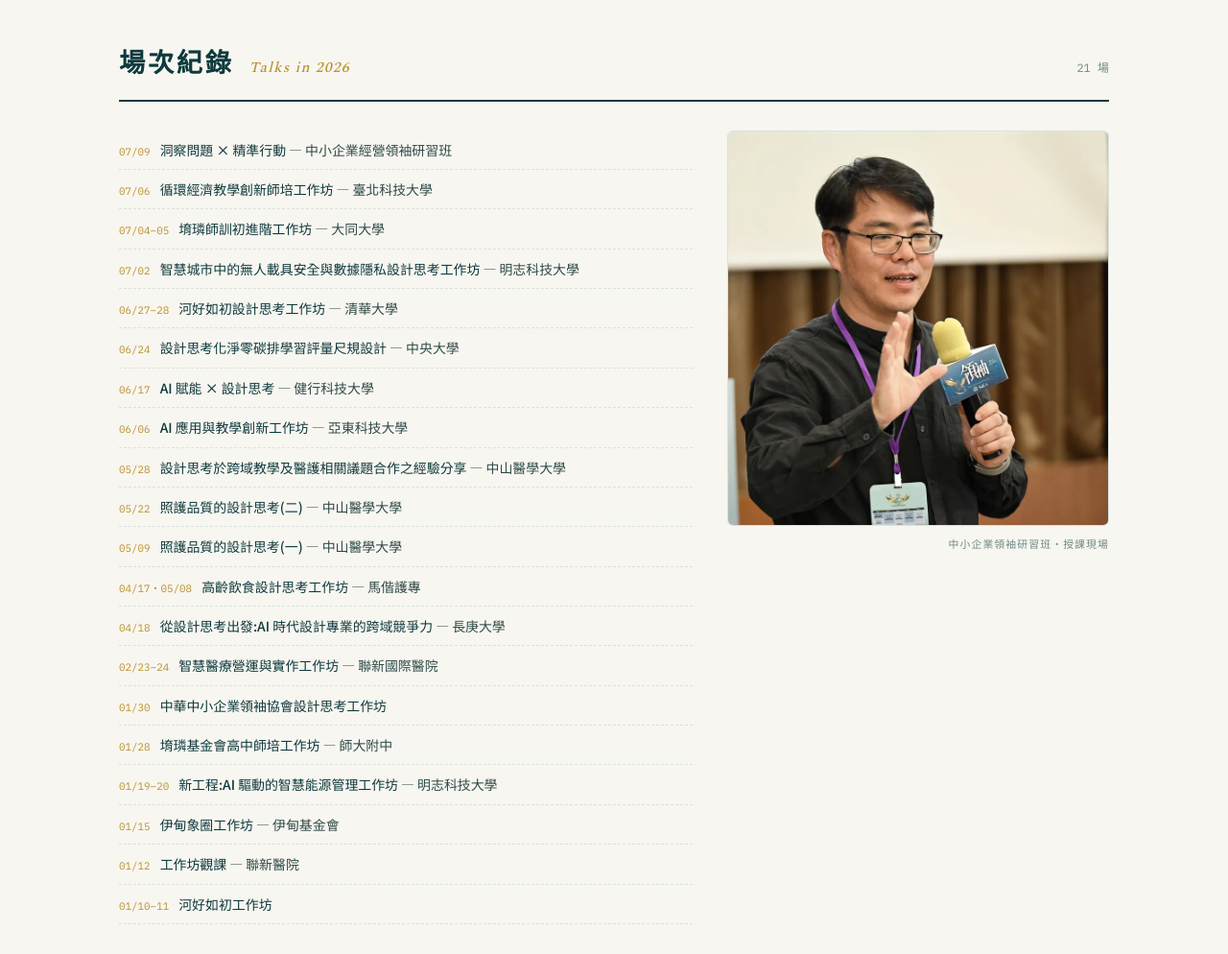
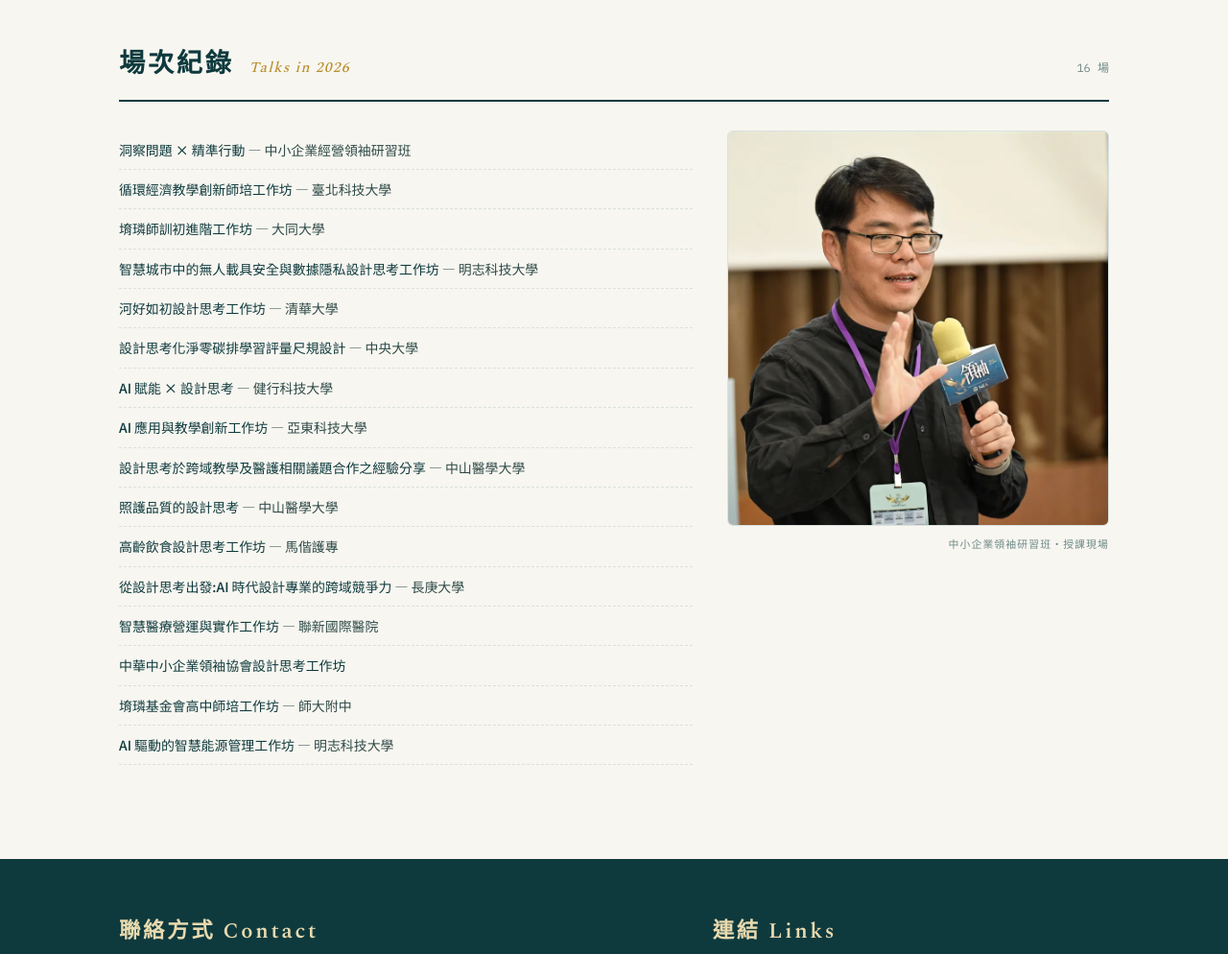
Before and after one commit to hauhuang/hauhuang.github.io, a plain HTML site: page talks.html in a window 1280 px wide. Shown: the part 1200-2194 px from the top of the page at 96% size. Drawn offline with nearby package versions, Linux system fonts and the light colour scheme.

Commit message:
Add files via upload

```diff
--- a/talks.html
+++ b/talks.html
@@ -237,34 +237,28 @@ a.stat:hover .l{color:var(--teal);}
   <p class="talks-lede" style="margin-top:22px;">各主題均可依場域需求組合模組、客製內容與時數。</p>
 </section>
 <section>
-  <div class="sec-head"><h2>場次紀錄</h2><span class="sec-en">Talks in 2026</span><span class="count">21 場</span></div>
+  <div class="sec-head"><h2>場次紀錄</h2><span class="sec-en">Talks in 2026</span><span class="count">16 場</span></div>
   <div class="talks-grid">
     <div>
       <ul class="plain">
-        <li><span class="year-chip">07/09</span><b>洞察問題 × 精準行動</b> — 中小企業經營領袖研習班</li>
-        <li><span class="year-chip">07/06</span><b>循環經濟教學創新師培工作坊</b> — 臺北科技大學</li>
-        <li><span class="year-chip">07/04–05</span><b>堉璘師訓初進階工作坊</b> — 大同大學</li>
-        <li><span class="year-chip">07/02</span><b>智慧城市中的無人載具安全與數據隱私設計思考工作坊</b> — 明志科技大學</li>
-        <li><span class="year-chip">06/27–28</span><b>河好如初設計思考工作坊</b> — 清華大學</li>
-        <li><span class="year-chip">06/24</span><b>設計思考化淨零碳排學習評量尺規設計</b> — 中央大學</li>
-        <li><span class="year-chip">06/17</span><b>AI 賦能 × 設計思考</b> — 健行科技大學</li>
-        <li><span class="year-chip">06/06</span><b>AI 應用與教學創新工作坊</b> — 亞東科技大學</li>
+        <li><b>洞察問題 × 精準行動</b> — 中小企業經營領袖研習班</li>
+        <li><b>循環經濟教學創新師培工作坊</b> — 臺北科技大學</li>
+        <li><b>堉璘師訓初進階工作坊</b> — 大同大學</li>
+        <li><b>智慧城市中的無人載具安全與數據隱私設計思考工作坊</b> — 明志科技大學</li>
+        <li><b>河好如初設計思考工作坊</b> — 清華大學</li>
+        <li><b>設計思考化淨零碳排學習評量尺規設計</b> — 中央大學</li>
+        <li><b>AI 賦能 × 設計思考</b> — 健行科技大學</li>
+        <li><b>AI 應用與教學創新工作坊</b> — 亞東科技大學</li>
+        <li><b>設計思考於跨域教學及醫護相關議題合作之經驗分享</b> — 中山醫學大學</li>
+        <li><b>照護品質的設計思考</b> — 中山醫學大學</li>
+        <li><b>高齡飲食設計思考工作坊</b> — 馬偕護專</li>
+        <li><b>從設計思考出發:AI 時代設計專業的跨域競爭力</b> — 長庚大學</li>
+        <li><b>智慧醫療營運與實作工作坊</b> — 聯新國際醫院</li>
+        <li><b>中華中小企業領袖協會設計思考工作坊</b></li>
+        <li><b>堉璘基金會高中師培工作坊</b> — 師大附中</li>
+        <li><b>AI 驅動的智慧能源管理工作坊</b> — 明志科技大學</li>
       </ul>
-      <ul class="plain">
-          <li><span class="year-chip">05/28</span><b>設計思考於跨域教學及醫護相關議題合作之經驗分享</b> — 中山醫學大學</li>
-          <li><span class="year-chip">05/22</span><b>照護品質的設計思考(二)</b> — 中山醫學大學</li>
-          <li><span class="year-chip">05/09</span><b>照護品質的設計思考(一)</b> — 中山醫學大學</li>
-          <li><span class="year-chip">04/17・05/08</span><b>高齡飲食設計思考工作坊</b> — 馬偕護專</li>
-        <li><span class="year-chip">04/18</span><b>從設計思考出發:AI 時代設計專業的跨域競爭力</b> — 長庚大學</li>
-            <li><span class="year-chip">02/23–24</span><b>智慧醫療營運與實作工作坊</b> — 聯新國際醫院</li>
-          <li><span class="year-chip">01/30</span><b>中華中小企業領袖協會設計思考工作坊</b></li>
-          <li><span class="year-chip">01/28</span><b>堉璘基金會高中師培工作坊</b> — 師大附中</li>
-          <li><span class="year-chip">01/19–20</span><b>新工程:AI 驅動的智慧能源管理工作坊</b> — 明志科技大學</li>
-          <li><span class="year-chip">01/15</span><b>伊甸象圈工作坊</b> — 伊甸基金會</li>
-          <li><span class="year-chip">01/12</span><b>工作坊觀課</b> — 聯新醫院</li>
-          <li><span class="year-chip">01/10–11</span><b>河好如初工作坊</b></li>
-      </ul>
-    </div>
+        </div>
     <figure class="talks-photo">
       <img src="assets/talk.webp" alt="黃鼎豪於工作坊授課現場" width="880" height="912" loading="lazy">
       <figcaption>中小企業領袖研習班・授課現場</figcaption>
```
